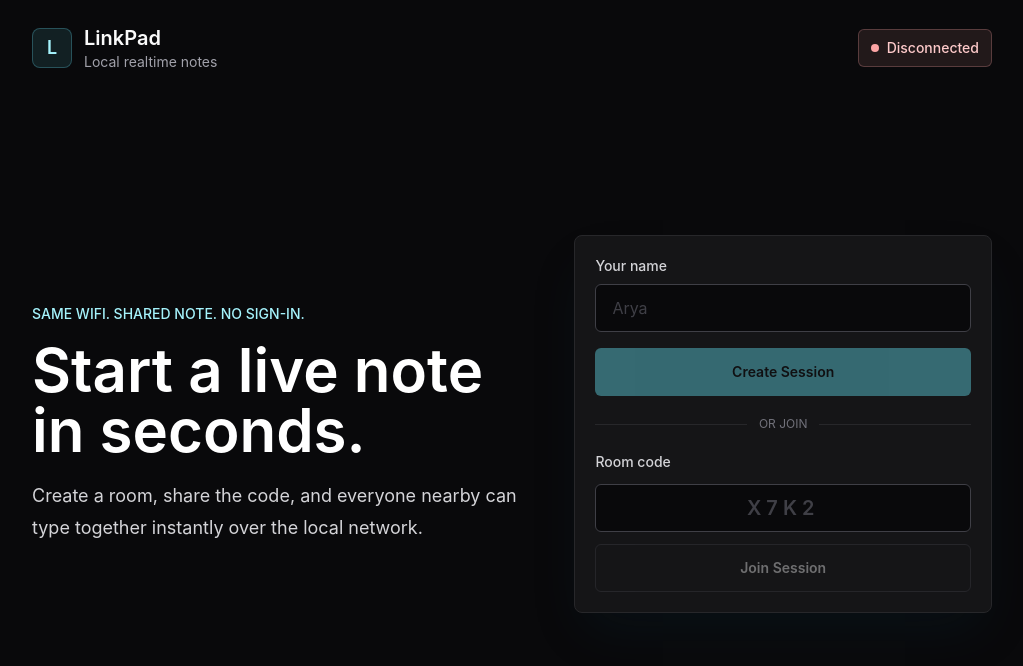
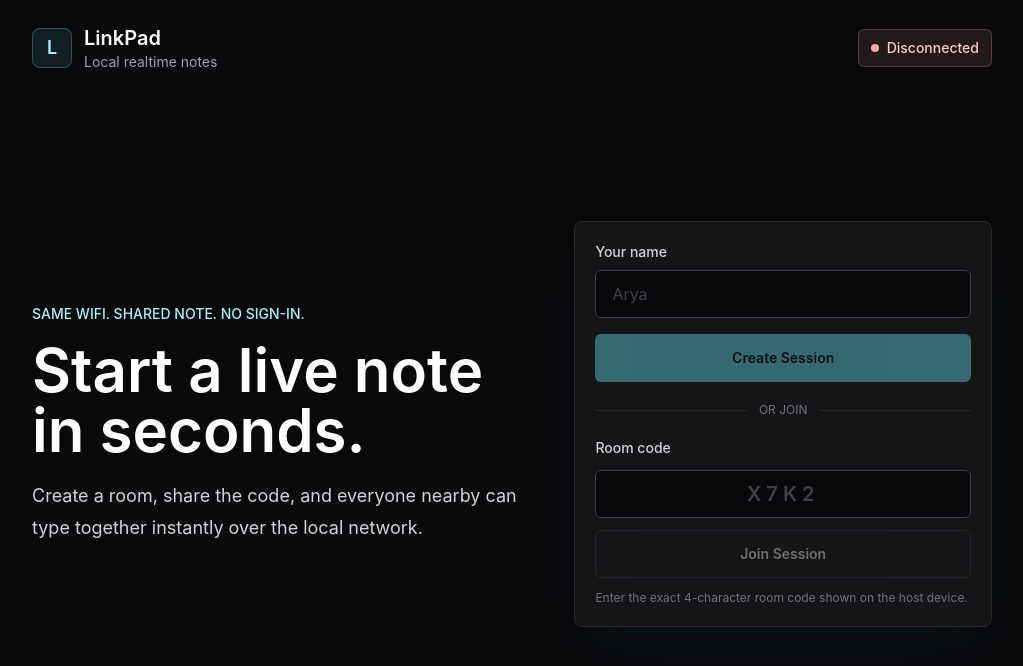
Before and after one commit to allaboutaryan/linkpad, a React (Vite) app in the folder client/: page / in a window 1280 px wide. Shown: the top 666 px of the page, without its empty margins (128-1151 px from the left). Built offline with nearby package versions, Linux system fonts and the light colour scheme; no server answers.

Commit message:
Improve room join flow feedback

```diff
--- a/client/src/App.jsx
+++ b/client/src/App.jsx
@@ -5,6 +5,7 @@ import EditorPage from "./pages/EditorPage.jsx";
 
 const INITIAL_STATUS = socket.connected ? "connected" : "disconnected";
 const TYPING_STOP_DELAY = 1200;
+const REQUEST_TIMEOUT = 8000;
 
 export default function App() {
   const [view, setView] = useState("home");
@@ -16,6 +17,7 @@ export default function App() {
   const [typingUsers, setTypingUsers] = useState([]);
   const [connectionStatus, setConnectionStatus] = useState(INITIAL_STATUS);
   const [error, setError] = useState("");
+  const [isBusy, setIsBusy] = useState(false);
   const latestRoomCode = useRef("");
   const currentUserRef = useRef(null);
   const typingTimeoutRef = useRef(null);
@@ -74,8 +76,22 @@ export default function App() {
 
   const createSession = useCallback((name) => {
     setError("");
+    setIsBusy(true);
 
-    socket.emit("create-room", { name }, (response) => {
+    if (!socket.connected) {
+      setIsBusy(false);
+      setError("Socket is disconnected. Refresh the page and try again.");
+      return;
+    }
+
+    socket.timeout(REQUEST_TIMEOUT).emit("create-room", { name }, (requestError, response) => {
+      setIsBusy(false);
+
+      if (requestError) {
+        setError("Server did not respond. Wait a few seconds and try again.");
+        return;
+      }
+
       if (!response?.ok) {
         setError(response?.error || "Could not create a room.");
         return;
@@ -94,8 +110,25 @@ export default function App() {
 
   const joinSession = useCallback((requestedRoomCode, name) => {
     setError("");
+    setIsBusy(true);
 
-    socket.emit("join-room", { roomCode: requestedRoomCode, name }, (response) => {
+    if (!socket.connected) {
+      setIsBusy(false);
+      setError("Socket is disconnected. Refresh the page and try again.");
+      return;
+    }
+
+    socket.timeout(REQUEST_TIMEOUT).emit(
+      "join-room",
+      { roomCode: requestedRoomCode, name },
+      (requestError, response) => {
+        setIsBusy(false);
+
+        if (requestError) {
+          setError("Server did not respond. Check the room code and try again.");
+          return;
+        }
+
         if (!response?.ok) {
           setError(response?.error || "Could not join that room.");
           return;
@@ -109,7 +142,8 @@ export default function App() {
         setUsers(response.users || []);
         setUsersCount(response.usersCount);
         setView("editor");
-    });
+      }
+    );
   }, []);
 
   const updateNote = useCallback(
@@ -154,9 +188,10 @@ export default function App() {
       typingUsers,
       usersCount,
       connectionStatus,
-      error
+      error,
+      isBusy
     }),
-    [roomCode, note, users, currentUser, typingUsers, usersCount, connectionStatus, error]
+    [roomCode, note, users, currentUser, typingUsers, usersCount, connectionStatus, error, isBusy]
   );
 
   if (view === "editor") {
--- a/client/src/pages/HomePage.jsx
+++ b/client/src/pages/HomePage.jsx
@@ -5,7 +5,9 @@ export default function HomePage({ state, onCreateSession, onJoinSession }) {
   const [name, setName] = useState("");
   const [roomCode, setRoomCode] = useState("");
   const hasName = name.trim().length > 0;
-  const canJoin = hasName && roomCode.trim().length > 0;
+  const cleanRoomCode = roomCode.trim().toUpperCase();
+  const canCreate = hasName && !state.isBusy;
+  const canJoin = hasName && cleanRoomCode.length === 4 && !state.isBusy;
 
   function handleSubmit(event) {
     event.preventDefault();
@@ -14,11 +16,11 @@ export default function HomePage({ state, onCreateSession, onJoinSession }) {
       return;
     }
 
-    onJoinSession(roomCode, name);
+    onJoinSession(cleanRoomCode, name);
   }
 
   function handleCreateSession() {
-    if (!hasName) {
+    if (!canCreate) {
       return;
     }
 
@@ -73,10 +75,10 @@ export default function HomePage({ state, onCreateSession, onJoinSession }) {
               <button
                 type="button"
                 onClick={handleCreateSession}
-                disabled={!hasName}
+                disabled={!canCreate}
                 className="h-12 w-full rounded-md bg-cyan-300 px-4 text-sm font-semibold text-zinc-950 transition hover:bg-cyan-200 focus:outline-none focus:ring-2 focus:ring-cyan-200 focus:ring-offset-2 focus:ring-offset-zinc-950 disabled:cursor-not-allowed disabled:opacity-40"
               >
-                Create Session
+                {state.isBusy ? "Please wait..." : "Create Session"}
               </button>
 
               <div className="my-5 flex items-center gap-3 text-xs uppercase text-zinc-500">
@@ -92,8 +94,10 @@ export default function HomePage({ state, onCreateSession, onJoinSession }) {
                 <input
                   id="roomCode"
                   value={roomCode}
-                  onChange={(event) => setRoomCode(event.target.value.toUpperCase())}
-                  maxLength={8}
+                  onChange={(event) =>
+                    setRoomCode(event.target.value.replace(/[^a-z0-9]/gi, "").toUpperCase())
+                  }
+                  maxLength={4}
                   placeholder="X7K2"
                   className="h-12 w-full rounded-md border border-zinc-700 bg-zinc-950 px-4 text-center text-xl font-semibold uppercase tracking-[0.25em] text-white outline-none transition placeholder:text-zinc-700 focus:border-cyan-300"
                 />
@@ -102,8 +106,11 @@ export default function HomePage({ state, onCreateSession, onJoinSession }) {
                   disabled={!canJoin}
                   className="h-12 w-full rounded-md border border-zinc-700 px-4 text-sm font-semibold text-zinc-100 transition hover:border-cyan-300 hover:text-cyan-100 disabled:cursor-not-allowed disabled:opacity-40"
                 >
-                  Join Session
+                  {state.isBusy ? "Joining..." : "Join Session"}
                 </button>
+                <p className="text-xs text-zinc-500">
+                  Enter the exact 4-character room code shown on the host device.
+                </p>
               </form>
 
               {state.error ? (
```
Lines whose indentation alone changed are shown as unchanged.
